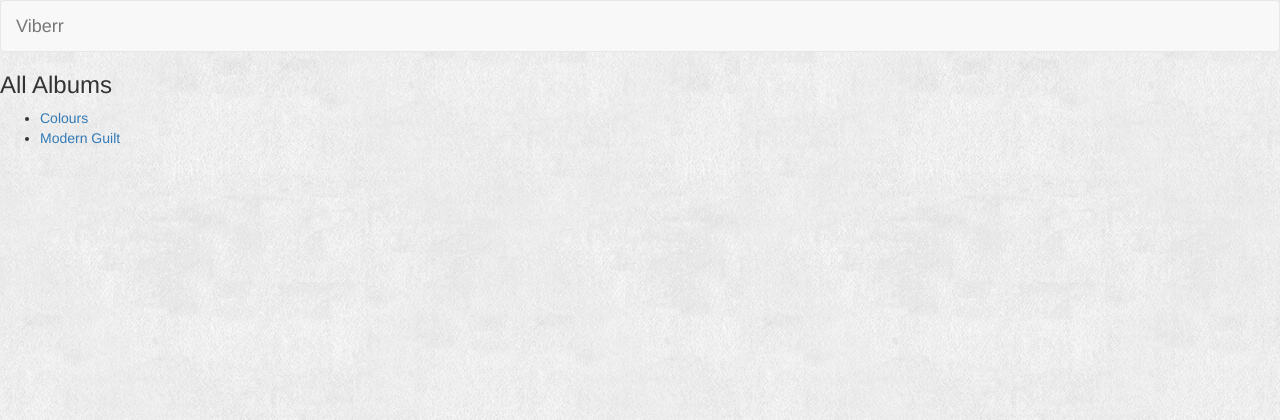
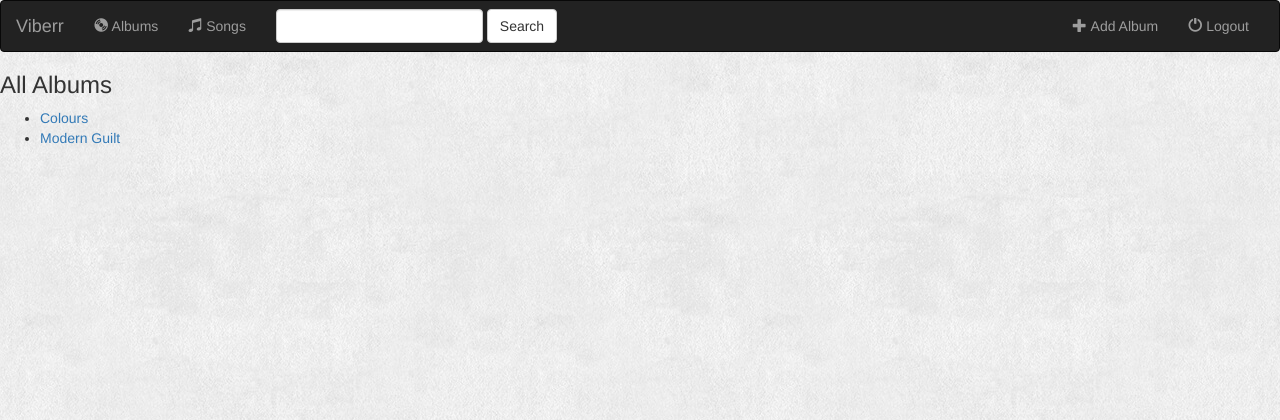
Before and after one commit to vovoka/BuckyRobertsDjangoTutorial, a Django app: page /music/ in a window 1280 px wide. Shown: the top 420 px of the page. Run offline with Django 3.2, Linux system fonts and the light colour scheme; data comes from the database, SQL or seed files in the repository; some libraries are stand-ins or nearby versions.

Commit message:
Django Tutorial for Beginners - 26 - Navigation Menu

```diff
--- a/music/templates/music/index.html
+++ b/music/templates/music/index.html
@@ -2,12 +2,54 @@
 <!-- Latest compiled and minified CSS -->
 <link rel="stylesheet" href="https://maxcdn.bootstrapcdn.com/bootstrap/3.3.7/css/bootstrap.min.css">
 <link rel="stylesheet" type="text/css" href="{% static 'music/style.css' %}"/>
+<link href='https://fonts.googleapis.com/css?family=Satisfy' rel='stylesheet' type='text/css'>
+<script src="https://ajax.googleapis.com/ajax/libs/jquery/1.12.0/jquery.min.js"></script>
+<script src="http://maxcdn.bootstrapcdn.com/bootstrap/3.3.7/js/bootstrap.min.js"></script>
 
-<nav class="navbar navbar-default">
+<nav class="navbar navbar-inverse">
     <div class="container-fluid">
+        <!-- Header  -->
         <div class="navbar-header">
-            <a class="navbar-brand" href="{% url 'music:index' %}">Viberr</a>
+            <button type="button" class="navbar-toggle" data-toggle="collapse" data-targer="#topNavBar">
+                <span class="icon-bar"></span>
+                <span class="icon-bar"></span>
+                <span class="icon-bar"></span>
+            </button>
+            <a class="navbar-brand" href='{% url "music:index" %}'>Viberr</a>
+        </div>
 
+    <!-- Items -->
+        <div class="collapse navbar-collapse" id="topNavBar">
+            <ul class="nav navbar-nav">
+                <li class="">
+                    <a href="{% url "music:index" %}">
+                        <span class="glyphicon glyphicon-cd" aria-hidden="true"></span>&nbsp;Albums
+                    </a>
+                </li>
+                <li class="">
+                    <a href="#">
+                        <span class="glyphicon glyphicon-music" aria-hidden="true"></span>&nbsp;Songs
+                    </a>
+                </li>
+            </ul>
+                <form class="navbar-form navbar-left" role="search" method="get" action="#">
+                    <div class="form-group">
+                        <input type="text" class="form-control" name="q" value="">
+                    </div>
+                    <button type="submit" class="btn btn-default">Search</button>
+                </form>
+            <ul class="nav navbar-nav navbar-right">
+                <li class="">
+                    <a href="#">
+                        <span class="glyphicon glyphicon-plus" aria-hidden="true"></span>&nbsp;Add Album
+                    </a>
+                </li>
+                <li class="">
+                    <a href="#">
+                        <span class="glyphicon glyphicon-off" aria-hidden="true"></span>&nbsp;Logout
+                    </a>
+                </li>
+            </ul>
         </div>
     </div>
 </nav>
```
